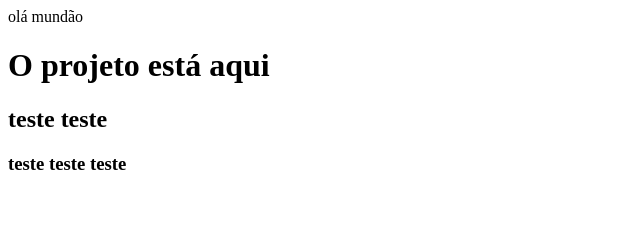
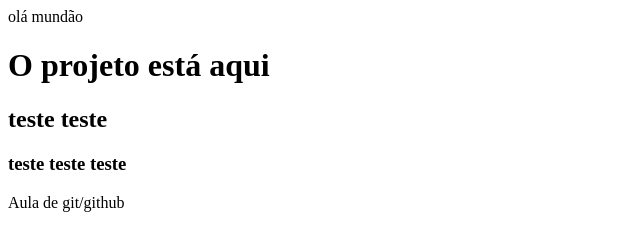
Before and after one commit to ednadepaula/repDevstoBlu, a plain HTML site: page index.html in a window 1280 px wide. Shown: the whole page, without its empty margins (0-640 px from the left). Drawn offline with Linux system fonts and the light colour scheme.

Commit message:
acrescentei um link

```diff
--- a/index.html
+++ b/index.html
@@ -3,3 +3,4 @@
 <h1>O projeto está aqui</h1>
 <h2> teste teste </h2>
 <h3> teste teste teste </h3>
+<a>Aula de git/github</a>
```
